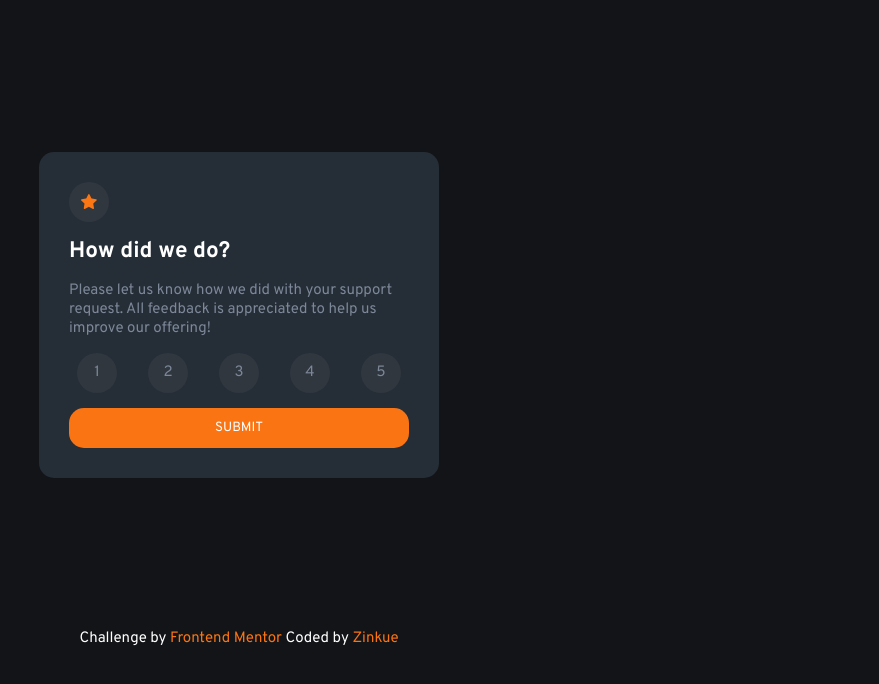
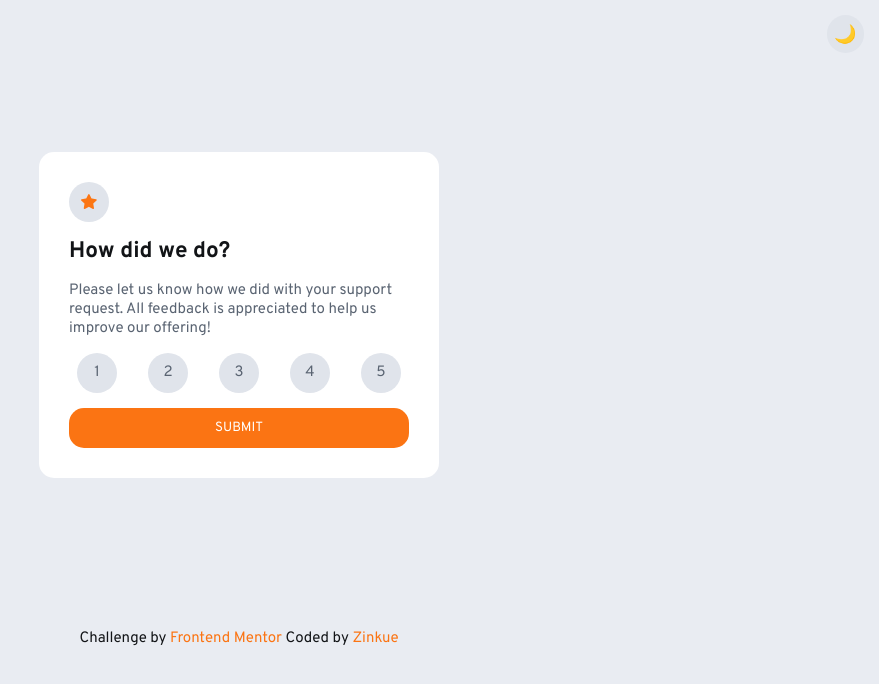
Before and after one commit to Zinkue/Interactive-rating-component, a plain HTML site: page index.html in a window 1280 px wide. Shown: the whole page, without its empty margins (401-1280 px from the left). Drawn offline with Linux system fonts and the light colour scheme.

Commit message:
Add light/dark mode toggle (#3)
Introduce theme CSS variables, a toggle button, and plain JS that
follows the system preference and persists the user's choice.

Co-authored-by: rom-ka-agent[bot] <359935851+rom-ka-agent[bot]@users.noreply.github.com>
Co-authored-by: Claude Sonnet 5.5 <noreply@anthropic.com>

```diff
--- a/index.html
+++ b/index.html
@@ -9,6 +9,7 @@
   <link rel="stylesheet" href="style.css">
 </head>
   <body>
+    <button type="button" id="theme-toggle" aria-label="Toggle light/dark mode"></button>
     <main>
       <!-- Rating state start -->
       <div class="component" id="rating">
--- a/script.js
+++ b/script.js
@@ -17,3 +17,43 @@ function showSubmit() {
     document.getElementById("thank-you").style.display = "flex";
   }
 }
+
+
+
+
+// Light/dark mode
+(function () {
+  const root = document.documentElement;
+  const toggle = document.getElementById("theme-toggle");
+  const media = window.matchMedia("(prefers-color-scheme: light)");
+
+  function getSaved() {
+    try {
+      return localStorage.getItem("theme");
+    } catch (e) {
+      return null;
+    }
+  }
+
+  function applyTheme(theme) {
+    root.setAttribute("data-theme", theme);
+    // Icon shows the theme you will switch to
+    toggle.textContent = theme === "light" ? "🌙" : "☀️";
+    toggle.setAttribute("aria-pressed", String(theme === "light"));
+  }
+
+  applyTheme(getSaved() || (media.matches ? "light" : "dark"));
+
+  toggle.addEventListener("click", function () {
+    const next = root.getAttribute("data-theme") === "light" ? "dark" : "light";
+    applyTheme(next);
+    try {
+      localStorage.setItem("theme", next);
+    } catch (e) {}
+  });
+
+  // Follow system changes unless the user chose a theme manually
+  media.addEventListener("change", function (e) {
+    if (!getSaved()) applyTheme(e.matches ? "light" : "dark");
+  });
+})();
--- a/style.css
+++ b/style.css
@@ -9,6 +9,25 @@
     --medium-grey: hsl(216, 12%, 22%);
     --dark-blue: hsl(213, 19%, 18%);
     --very-dark-blue: hsl(216, 12%, 8%);
+
+    /* Theme tokens (dark by default) */
+    --bg: var(--very-dark-blue);
+    --card: var(--dark-blue);
+    --chip: var(--medium-grey);
+    --text: var(--white);
+    --muted: var(--light-grey);
+    --hover-bg: var(--white);
+    color-scheme: dark;
+}
+
+:root[data-theme="light"] {
+    --bg: hsl(216, 25%, 93%);
+    --card: var(--white);
+    --chip: hsl(216, 20%, 90%);
+    --text: var(--very-dark-blue);
+    --muted: hsl(216, 12%, 40%);
+    --hover-bg: var(--dark-blue);
+    color-scheme: light;
 }
 
 * {
@@ -21,7 +40,7 @@ html {
 
 /* Common components */
 body {
-    background-color: var(--very-dark-blue);
+    background-color: var(--bg);
     margin: 0;
     display: flex;
     flex-direction: column;
@@ -31,7 +50,7 @@ body {
 }
 
 .component {
-    background-color: var(--dark-blue);
+    background-color: var(--card);
     width: 90vw;
     max-width: 400px;
     display: flex;
@@ -42,14 +61,14 @@ body {
 }
 
 .main-topic {
-    color: var(--white);
+    color: var(--text);
     font-size: 1.5rem;
     font-family: 'Overpass', sans-serif;
     font-weight: 700;
 }
 
 .description {
-    color: var(--light-grey);
+    color: var(--muted);
     margin: 0;
     font-family: 'Overpass', sans-serif;
 }
@@ -57,7 +76,7 @@ body {
 /* Rating state */
 #star-icon {
     background-image: url(images/icon-star.svg);
-    background-color: var(--medium-grey);
+    background-color: var(--chip);
     border-radius: 50%;
     background-position: center;
     background-repeat: no-repeat;
@@ -86,11 +105,11 @@ body {
     display: flex;
     align-items: center;
     justify-content: center;
-    background-color: var(--medium-grey);
+    background-color: var(--chip);
     border-radius: 50%;
     width: 2rem;
     aspect-ratio: 1 / 1;
-    color: var(--light-grey);
+    color: var(--muted);
     justify-self: center;
     transition: background-color 0.2s ease-in-out, color 0.2s ease-in-out;
     font-family: 'Overpass', sans-serif;
@@ -120,7 +139,7 @@ body {
 }
 
 #submit:hover {
-    background-color: var(--white);
+    background-color: var(--hover-bg);
     color: var(--orange);
     cursor: pointer;
 }
@@ -152,6 +171,26 @@ body {
     }
 }
 
+/* Theme toggle */
+#theme-toggle {
+    position: fixed;
+    top: 1rem;
+    right: 1rem;
+    width: 2.5rem;
+    aspect-ratio: 1 / 1;
+    border: 0;
+    border-radius: 50%;
+    background-color: var(--chip);
+    color: var(--text);
+    font-size: 1.2rem;
+    cursor: pointer;
+    transition: background-color 0.2s ease-in-out;
+}
+
+#theme-toggle:focus-visible {
+    outline: 2px solid var(--orange);
+}
+
 /* Thank you state */
 #thank-you {
     display: none;
@@ -169,7 +208,7 @@ body {
 
 #received-score {
     color: var(--orange);
-    background-color: var(--medium-grey);
+    background-color: var(--chip);
     border-radius: 1rem;
     padding: 0.5rem;
     font-family: 'Overpass', sans-serif;
@@ -181,7 +220,7 @@ body {
 
 /* Footer */
 #attribution {
-    color: var(--white);
+    color: var(--text);
     font-family: 'Overpass', sans-serif;
 }
 
```
